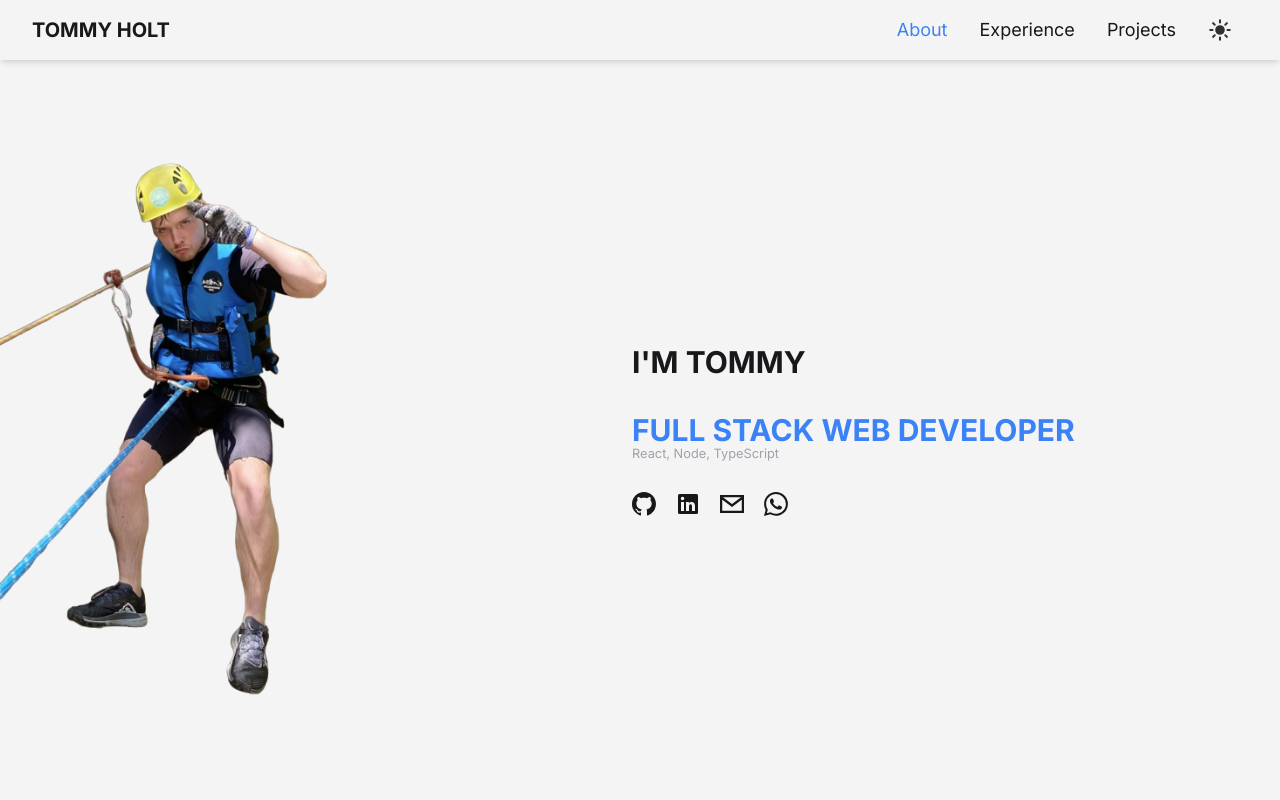
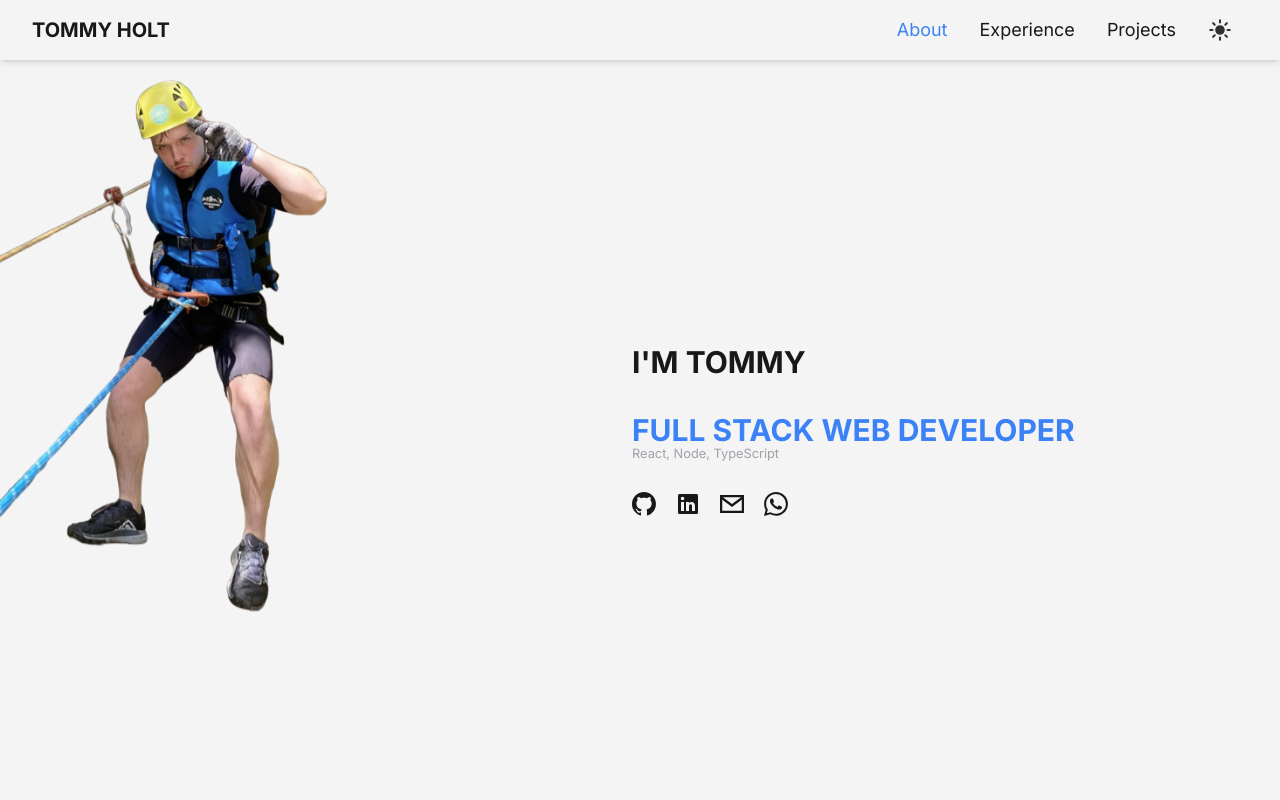
Before and after one commit to atTommy98/portfolio-website, a Next.js app: page / in a window 1280 px wide. Shown: the top 800 px of the page. Built offline with nearby package versions, Linux system fonts and the light colour scheme; no server answers.

Commit message:
Made picture of me absailing sticky

```diff
--- a/src/components/Intro.tsx
+++ b/src/components/Intro.tsx
@@ -5,11 +5,11 @@ export default function Intro({ id }: SectionProps) {
   return (
     <section data-section className="section-layout max-w-full p-0 h-[92.5vh]">
       <div className="flex w-full h-full">
-        <div className="relative w-1/2 h-full  flex flex-col items-start justify-center">
+        <div className="relative w-1/2 h-full">
           <Image
-            alt="Man sitting down"
+            alt="Me absailing"
             src={ME}
-            className="w-full max-w-[400px] flex items-center justify-center"
+            className="w-full max-w-[400px] sticky top-[10vh]"
           />
         </div>
         <div className="w-1/2 mr-4 flex flex-col items-start justify-center">
```
